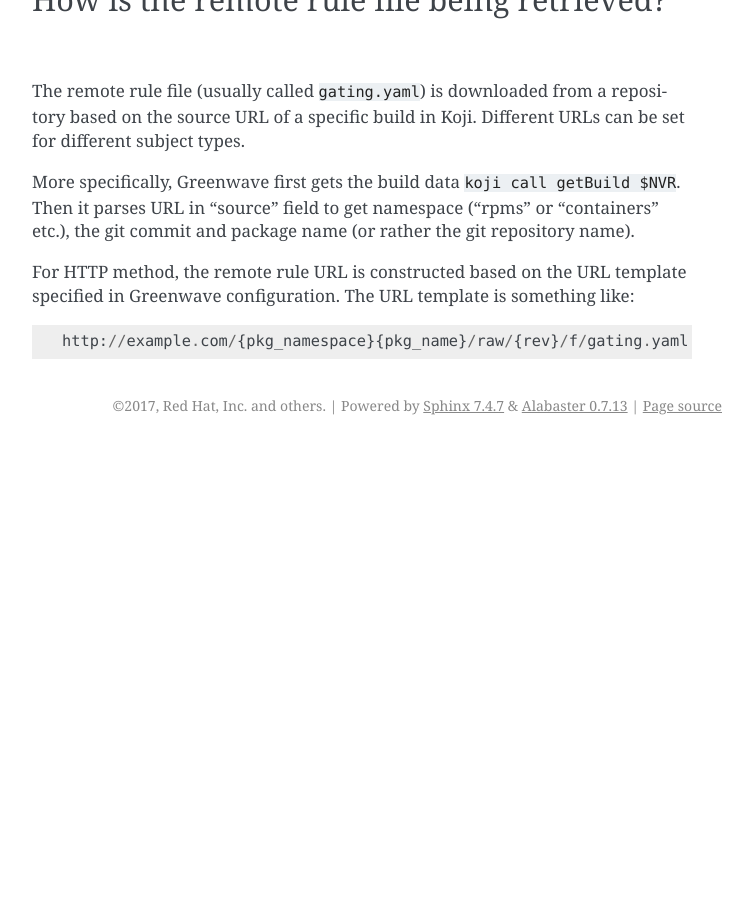
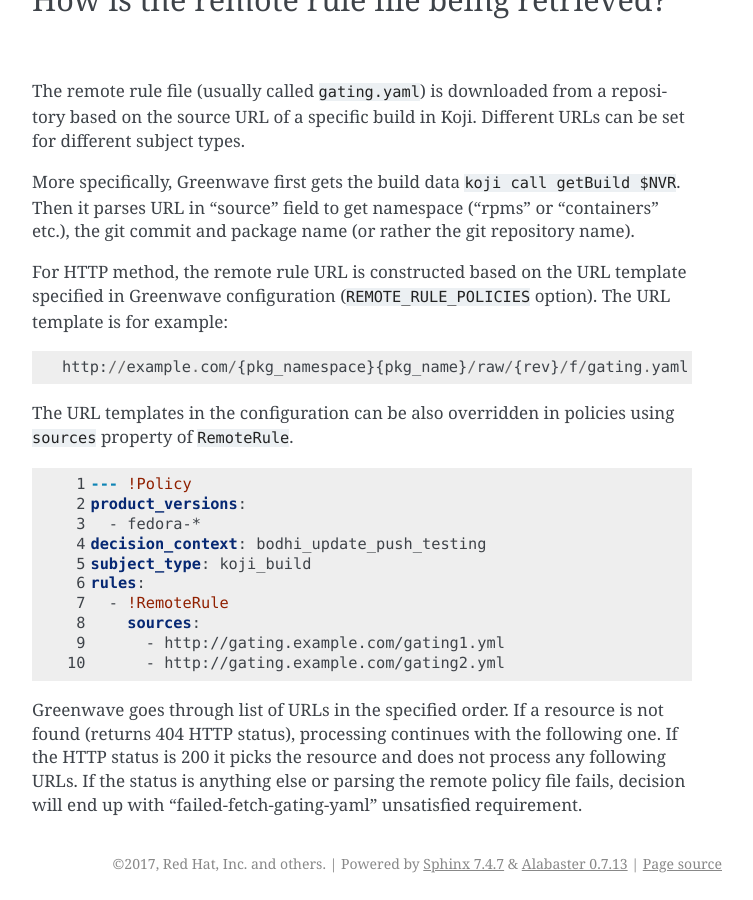
Before and after one commit to release-engineering/greenwave, a Sphinx documentation site: the page built from docs/package-specific-policies.rst, in a window 1280 px wide and 900 px high, scrolled down 3952 px. Shown: the whole window, without its empty margins (388-1141 px from the left). Built offline with Sphinx 7.4.7, drawn with Linux system fonts in a browser that asks for light colours; pages that are not in the unit, such as notebooks, are missing from menus; before the commit the page ends 4397 px from its top, so only the background shows below that.

Commit message:
Allow listing custom source for RemoteRule (#122)
Allows defining custom remote rule URLs in policies, for example:

    ---
    id: example_policy
    product_versions: [fedora-37]
    decision_context: bodhi_update_push_stable
    subject_type: koji_build
    rules:
      - !RemoteRule
        sources:
          - http://gating.example.com/gating1.yml
          - http://gating.example.com/gating2.yml

```diff
--- a/docs/package-specific-policies.rst
+++ b/docs/package-specific-policies.rst
@@ -226,6 +226,31 @@ $NVR``. Then it parses URL in "source" field to get namespace ("rpms" or
 repository name).
 
 For HTTP method, the remote rule URL is constructed based on the URL template
-specified in Greenwave configuration. The URL template is something like::
+specified in Greenwave configuration (``REMOTE_RULE_POLICIES`` option). The URL
+template is for example::
 
     http://example.com/{pkg_namespace}{pkg_name}/raw/{rev}/f/gating.yaml
+
+The URL templates in the configuration can be also overridden in policies using
+``sources`` property of ``RemoteRule``.
+
+.. code-block:: yaml
+   :linenos:
+
+   --- !Policy
+   product_versions:
+     - fedora-*
+   decision_context: bodhi_update_push_testing
+   subject_type: koji_build
+   rules:
+     - !RemoteRule
+       sources:
+         - http://gating.example.com/gating1.yml
+         - http://gating.example.com/gating2.yml
+
+Greenwave goes through list of URLs in the specified order. If a resource is
+not found (returns 404 HTTP status), processing continues with the following
+one. If the HTTP status is 200 it picks the resource and does not process any
+following URLs. If the status is anything else or parsing the remote policy
+file fails, decision will end up with "failed-fetch-gating-yaml" unsatisfied
+requirement.
```
Also changed, not shown: docs/policies.rst (+7 -4 lines), 2 other files.
